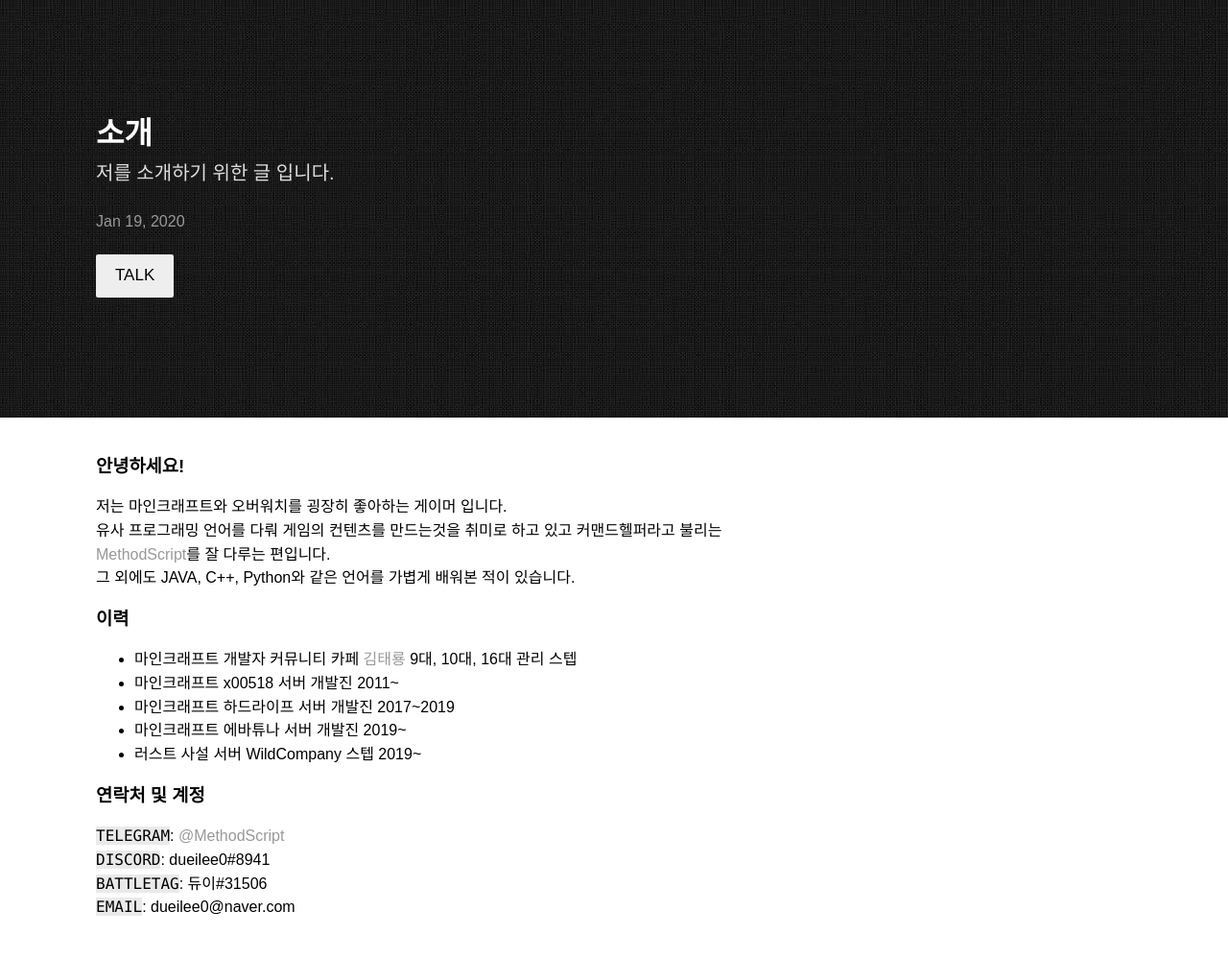
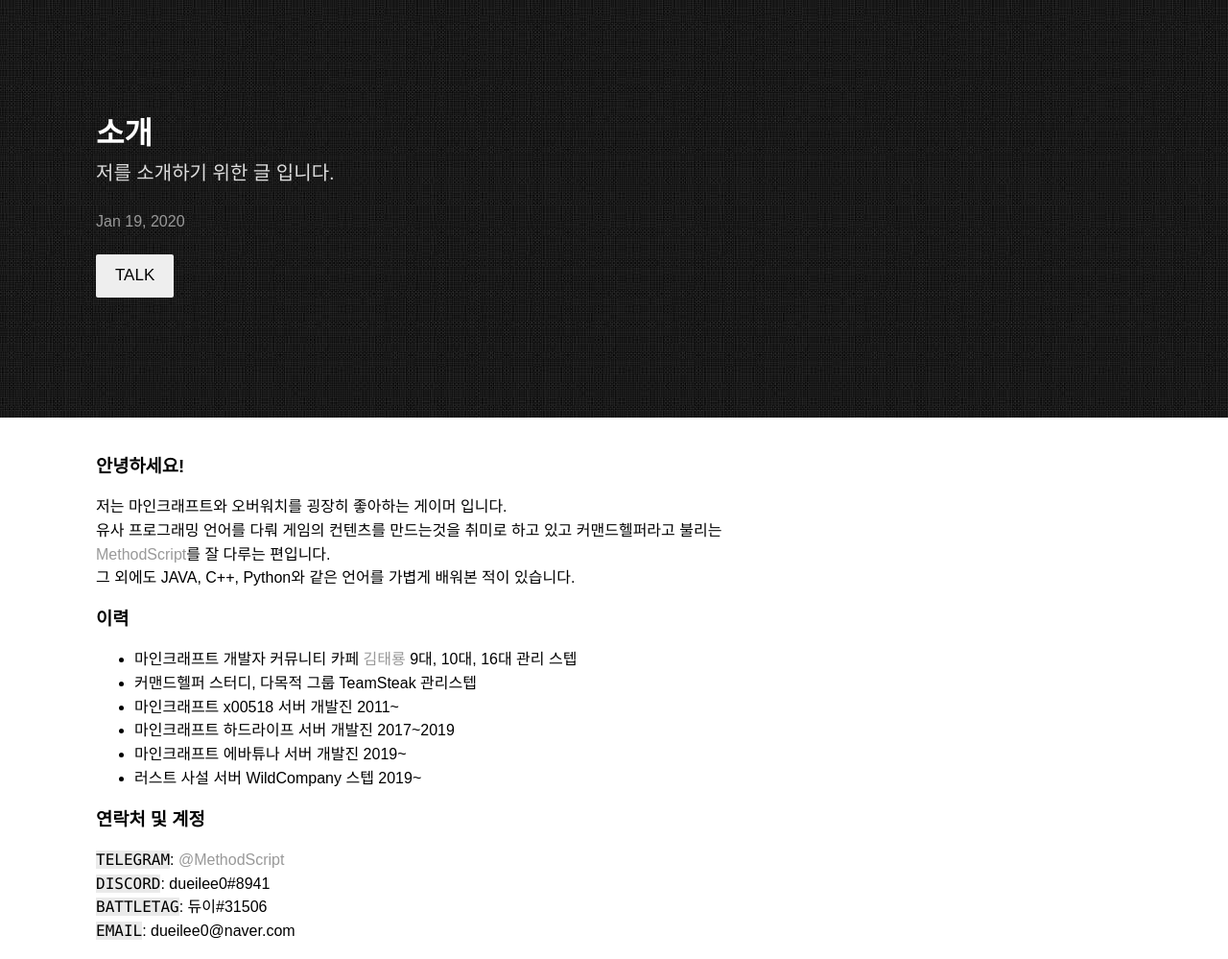
Before and after one commit to dueilee0/dueilee0.github.io, a Jekyll site: the page built from _posts/2020-01-19-소개.markdown, in a window 1280 px wide. Shown: the whole page at 96% size. Built offline with Jekyll 4.4.1, drawn with Linux system fonts in a browser that asks for light colours; some web fonts are replaced; before the commit the page ends 974 px from its top, so only the background shows below that.

Commit message:
Update 2020-01-19-소개.markdown

```diff
--- a/_posts/2020-01-19-소개.markdown
+++ b/_posts/2020-01-19-소개.markdown
@@ -13,6 +13,7 @@ categories: TALK
 
 ### 이력
 - 마인크래프트 개발자 커뮤니티 카페 [김태룡](https://cafe.naver.com/goldbigdragon) 9대, 10대, 16대 관리 스텝
+- 커맨드헬퍼 스터디, 다목적 그룹 TeamSteak 관리스텝
 - 마인크래프트 x00518 서버 개발진 2011~
 - 마인크래프트 하드라이프 서버 개발진 2017~2019
 - 마인크래프트 에바튜나 서버 개발진 2019~
```
